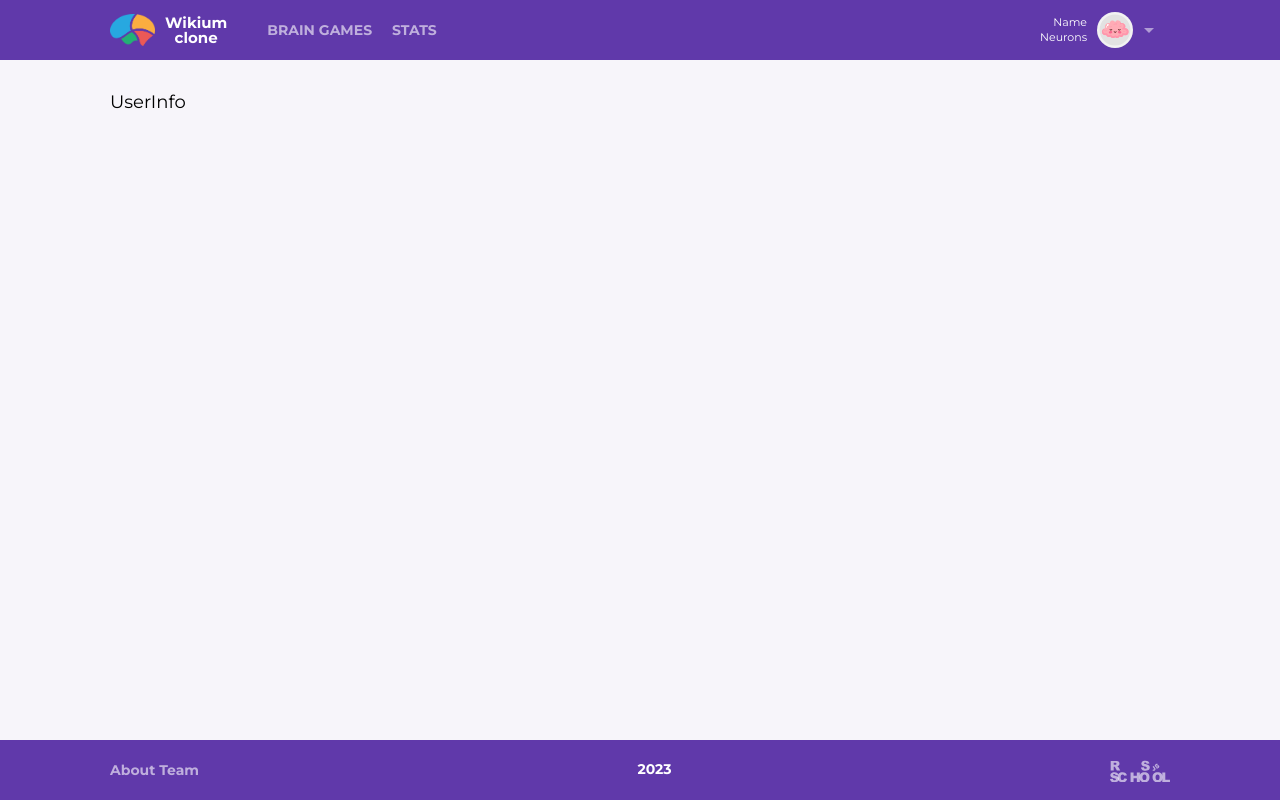
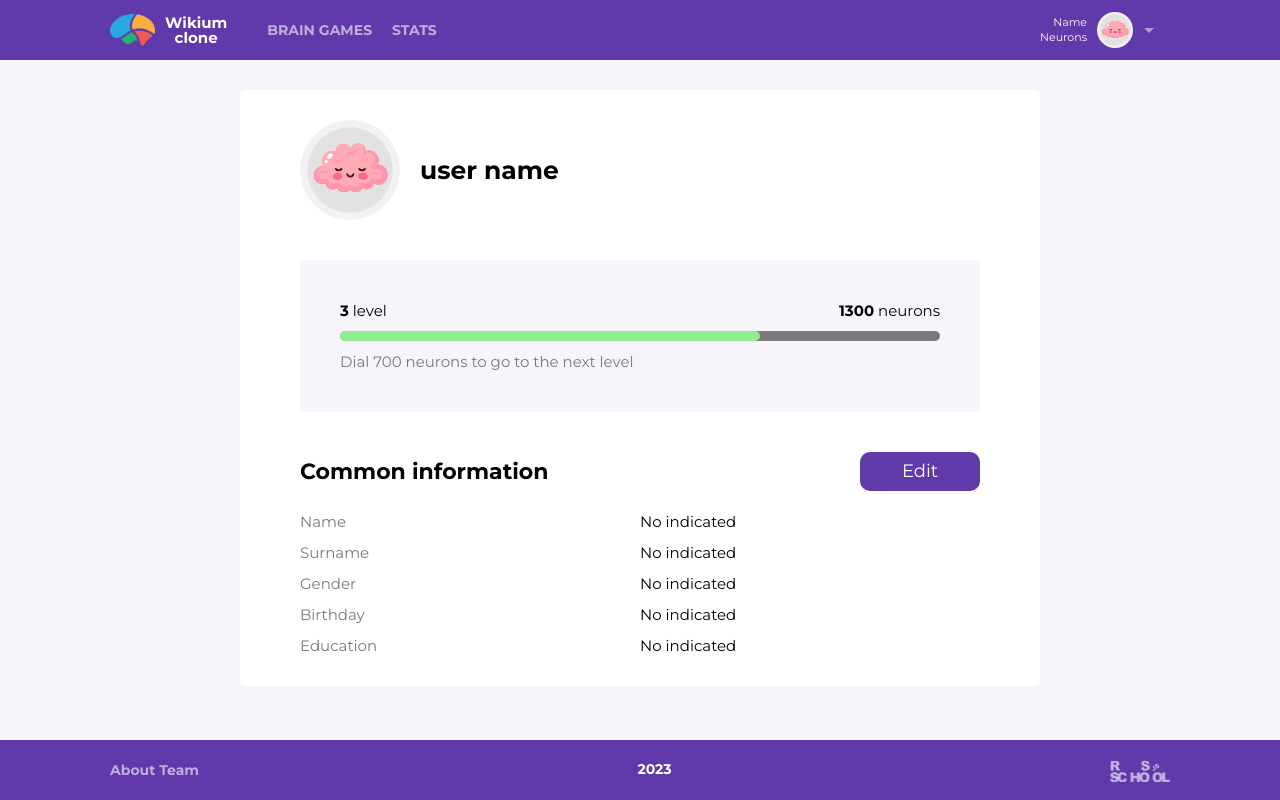
Before and after one commit to Ponomareva-Nina/Wikium-Clone, a React (Create React App) app in the folder client/: page /account in a window 1280 px wide. Built offline with nearby package versions, Linux system fonts and the light colour scheme.

Commit message:
feat: add common form

```diff
--- /dev/null
+++ b/client/src/components/Profile/CommonInfo/CommonInfo.module.scss
@@ -0,0 +1,29 @@
+.wrapper {
+  display: flex;
+  flex-direction: column;
+  gap: 2rem;
+
+  .head {
+    display: flex;
+    justify-content: space-between;
+    align-items: center;
+  }
+
+  .list {
+    display: flex;
+    flex-direction: column;
+    gap: 1rem;
+
+    li {
+      display: grid;
+      grid-template-columns: repeat(2, 1fr);
+      align-items: center;
+      color: var(--auxiliary-color);
+      font-size: 1.5rem;
+
+      span:last-child {
+        color: var(--font-main-color);
+      }
+    }
+  }
+}
--- /dev/null
+++ b/client/src/components/Profile/CommonInfo/CommonInfo.tsx
@@ -0,0 +1,87 @@
+import { ChangeEvent, useState } from "react";
+import { useTranslation } from "react-i18next";
+import { Button, Input } from "../../UI";
+import styles from "./CommonInfo.module.scss";
+
+interface FormData {
+  name: string;
+  surname: string;
+  gender: string;
+  birthday: string;
+  education: string;
+}
+
+const initialData: FormData = {
+  name: "",
+  surname: "",
+  gender: "",
+  birthday: "",
+  education: "",
+};
+
+export const CommonInfo = () => {
+  const [isEdit, setIsEdit] = useState(false);
+  const [formData, setFormData] = useState<FormData>(initialData);
+  const { t } = useTranslation();
+
+  const editOrSaveHandler = () => {
+    setIsEdit((prev) => !prev);
+  };
+
+  const changeHandler = (e: ChangeEvent<HTMLInputElement | HTMLSelectElement>) => {
+    setFormData({ ...formData, [e.target.name]: e.target.value });
+  };
+
+  return (
+    <div className={styles.wrapper}>
+      <div className={styles.head}>
+        <h2>{t("accountPage.commonInfo")}</h2>
+        <Button onClick={editOrSaveHandler}>
+          {!isEdit ? t("accountPage.edit") : t("accountPage.save")}
+        </Button>
+      </div>
+      <ul className={styles.list}>
+        <li>
+          <span>{t("accountPage.name")}</span>
+          {!isEdit ? (
+            <span>{formData.name || t("accountPage.notIndicated")} </span>
+          ) : (
+            <Input value={formData.name} name="name" onChange={changeHandler} />
+          )}
+        </li>
+        <li>
+          <span>{t("accountPage.surname")}</span>
+          {!isEdit ? (
+            <span>{formData.surname || t("accountPage.notIndicated")}</span>
+          ) : (
+            <Input value={formData.surname} name="surname" onChange={changeHandler} />
+          )}
+        </li>
+        <li>
+          <span>{t("accountPage.gender")}</span>
+          {!isEdit ? (
+            <span>{formData.gender || t("accountPage.notIndicated")}</span>
+          ) : (
+            <Input value={formData.gender} name="gender" onChange={changeHandler} />
+          )}
+        </li>
+        <li>
+          <span>{t("accountPage.birthday")}</span>
+          {!isEdit ? (
+            <span>{formData.birthday || t("accountPage.notIndicated")}</span>
+          ) : (
+            <Input value={formData.birthday} name="birthday" onChange={changeHandler} />
+          )}
+        </li>
+        <li>
+          <span>{t("accountPage.education")}</span>
+          {!isEdit ? (
+            <span>{formData.education || t("accountPage.notIndicated")}</span>
+          ) : (
+            <Input value={formData.education} name="education" onChange={changeHandler} />
+          )}
+        </li>
+      </ul>
+    </div>
+  );
+};
--- /dev/null
+++ b/client/src/components/Profile/LevelInfo/LevelInfo.module.scss
@@ -0,0 +1,39 @@
+.wrapper {
+  background: var(--bg-page);
+  color: var(--font-main-color);
+  border-radius: 0.5rem;
+  padding: 4rem;
+  display: flex;
+  flex-direction: column;
+  gap: 1rem;
+
+  .top {
+    display: flex;
+    justify-content: space-between;
+    text-transform: lowercase;
+    .level {
+      font-size: 1.5rem;
+    }
+    .neurons {
+      font-size: 1.5rem;
+    }
+  }
+  .middle {
+    .progress-outer {
+      width: 100%;
+      height: 1rem;
+      background: var(--auxiliary-color);
+      border-radius: 0.5rem;
+
+      .progress-inner {
+        height: 1rem;
+        background: lightgreen;
+        border-radius: 0.5rem;
+      }
+    }
+  }
+  .bottom {
+    font-size: 1.5rem;
+    color: var(--auxiliary-color);
+  }
+}
--- /dev/null
+++ b/client/src/components/Profile/LevelInfo/LevelInfo.tsx
@@ -0,0 +1,39 @@
+import { FC } from "react";
+import { useTranslation } from "react-i18next";
+import styles from "./LevelInfo.module.scss";
+
+interface LevelInfoProps {
+  currentLevel: number;
+  neurons: number;
+  progressPercent: number;
+  needNeurons: number;
+}
+
+export const LevelInfo: FC<LevelInfoProps> = ({
+  currentLevel,
+  needNeurons,
+  neurons,
+  progressPercent,
+}) => {
+  const { t } = useTranslation();
+  return (
+    <div className={styles.wrapper}>
+      <div className={styles.top}>
+        <div className={styles.level}>
+          <strong>{currentLevel}</strong> {t("accountPage.level")}
+        </div>
+        <div className={styles.neurons}>
+          <strong>{neurons}</strong> {t("accountPage.neurons")}
+        </div>
+      </div>
+      <div className={styles.middle}>
+        <div className={styles["progress-outer"]}>
+          <div style={{ width: `${progressPercent}%` }} className={styles["progress-inner"]} />
+        </div>
+      </div>
+      <div className={styles.bottom}>
+        {t("accountPage.levelInfoDesc").replace("[number]", String(needNeurons))}
+      </div>
+    </div>
+  );
+};
--- a/client/src/components/Profile/Profile.module.scss
+++ b/client/src/components/Profile/Profile.module.scss
@@ -0,0 +1,26 @@
+.wrapper {
+  background-color: var(--bg-popup-color);
+  color: var(--popup-contrast-color);
+  padding: 3rem 6rem;
+  border-radius: 0.5rem;
+  border: none;
+  display: flex;
+  flex-direction: column;
+  max-width: 80rem;
+  margin: 0 auto;
+  gap: 4rem;
+  .info {
+    display: flex;
+    gap: 2rem;
+    align-items: center;
+    .avatar {
+      width: 10rem;
+      height: 10rem;
+      border-radius: 50%;
+    }
+    .name {
+      font-weight: 600;
+      font-size: 2.5rem;
+    }
+  }
+}
--- a/client/src/components/Profile/Profile.tsx
+++ b/client/src/components/Profile/Profile.tsx
@@ -1,9 +1,17 @@
-import { UserInfo } from "./UserInfo/UserInfo";
+import { LevelInfo } from "./LevelInfo/LevelInfo";
+import Avatar from "../../assets/images/Avatar/none_avatar.svg";
+import styles from "./Profile.module.scss";
+import { CommonInfo } from "./CommonInfo/CommonInfo";
 
 export const Profile = () => {
   return (
-    <div>
-      <UserInfo />
+    <div className={styles.wrapper}>
+      <div className={styles.info}>
+        <img className={styles.avatar} src={Avatar} alt="Avatar" />
+        <div className={styles.name}>user name</div>
+      </div>
+      <LevelInfo needNeurons={700} neurons={1300} progressPercent={70} currentLevel={3} />
+      <CommonInfo />
     </div>
   );
 };
--- a/client/src/components/Profile/UserInfo/UserInfo.tsx
+++ /dev/null
@@ -1,5 +0,0 @@
-import styles from "./UserInfo.module.scss";
-
-export const UserInfo = () => {
-  return <div className={styles.wrapper}>UserInfo</div>;
-};
--- a/client/src/translation/en.json
+++ b/client/src/translation/en.json
@@ -79,5 +79,19 @@
   "colorMatchGame": {
     "description": "to do description",
     "title": "Color match"
+  },
+  "accountPage": {
+    "levelInfoDesc": "Dial [number] neurons to go to the next level",
+    "level": "Level",
+    "neurons": "Neurons",
+    "name": "Name",
+    "surname": "Surname",
+    "gender": "Gender",
+    "birthday": "Birthday",
+    "education": "Education",
+    "commonInfo": "Common information",
+    "edit": "Edit",
+    "save": "Save",
+    "notIndicated": "No indicated"
   }
 }
--- a/client/src/translation/ru.json
+++ b/client/src/translation/ru.json
@@ -79,5 +79,19 @@
   "colorMatchGame": {
     "description": "Добавить описание",
     "title": "Цветовод"
+  },
+  "accountPage": {
+    "levelInfoDesc": "Наберите [number] нейронов чтобы перейти на следующий уровень",
+    "level": "Уровень",
+    "neurons": "Нейронов",
+    "name": "Имя",
+    "surname": "Фамилия",
+    "gender": "Пол",
+    "birthday": "Дата рождения",
+    "education": "Образование",
+    "commonInfo": "Основная информация",
+    "edit": "Редактировать",
+    "save": "Сохранить",
+    "notIndicated": "Не указано"
   }
 }
```
Also changed, not shown: client/.eslintrc.json, client/src/components/Profile/UserInfo/UserInfo.module.scss (deleted).
